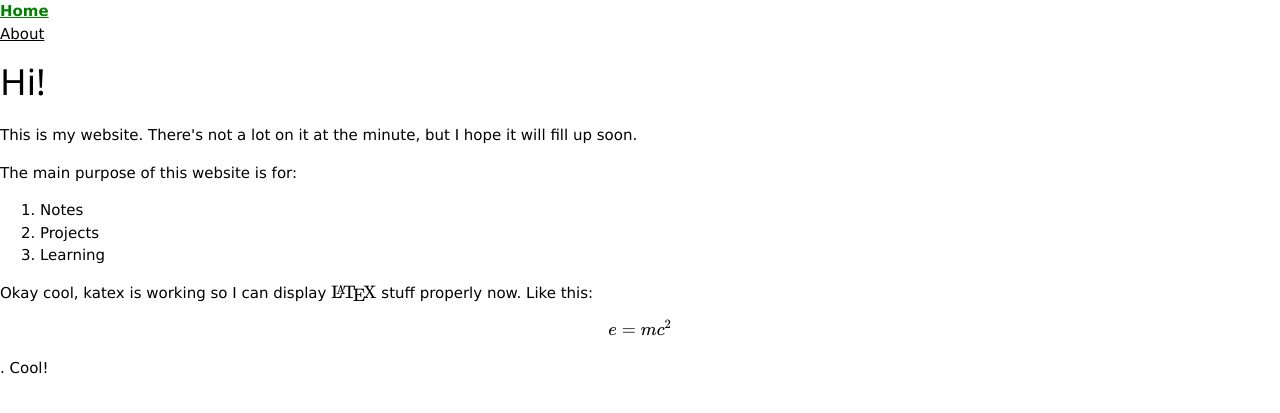
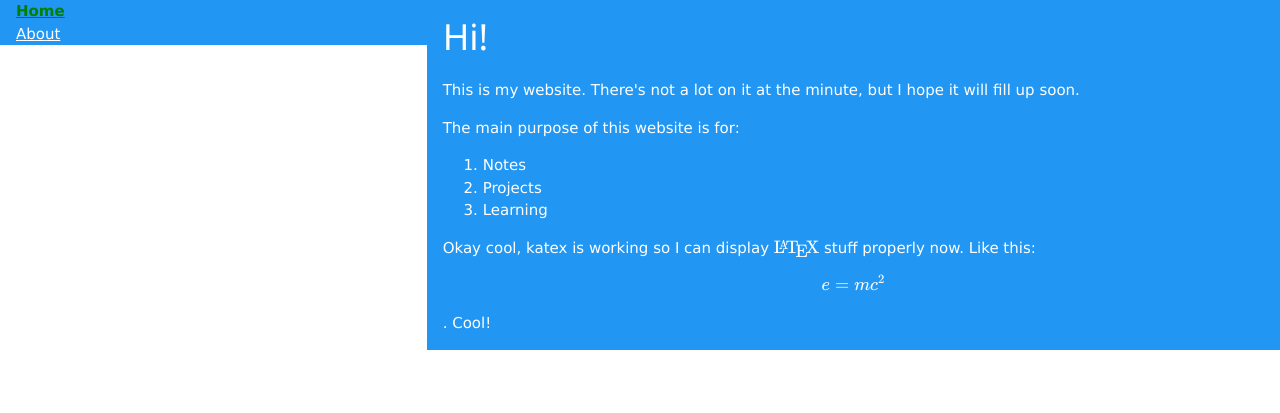
Before and after one commit to andyleemitchell/andyleemitchell.github.io, a Jekyll site: the page built from index.html, in a window 1280 px wide. Shown: the top 413 px of the page. Built offline with Jekyll 4.4.1, drawn with Linux system fonts in a browser that asks for light colours; nearby versions of some CDN libraries.

Commit message:
Update default.html

```diff
--- a/_layouts/default.html
+++ b/_layouts/default.html
@@ -2,8 +2,15 @@
 <html>
   {% include head.html %}
   <body>
+
+    <div class="w3-blue w3-container w3-third">
     {% include navigation.html %}
+    </div>
+
     <!-- {% include sidebar.html %} -->
+    <div class="w3-blue w3-container w3-twothird">
     {{ content }}
+    </div>
+
   </body>
 </html>
```
